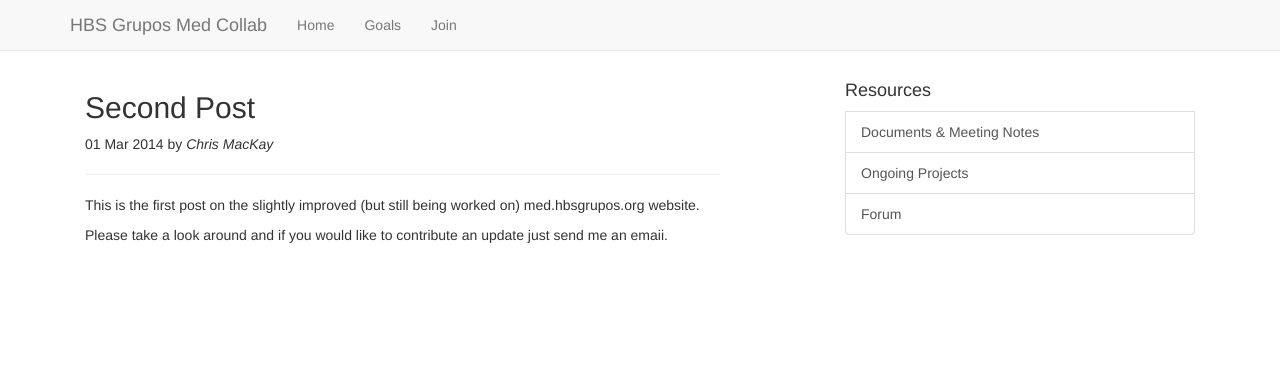
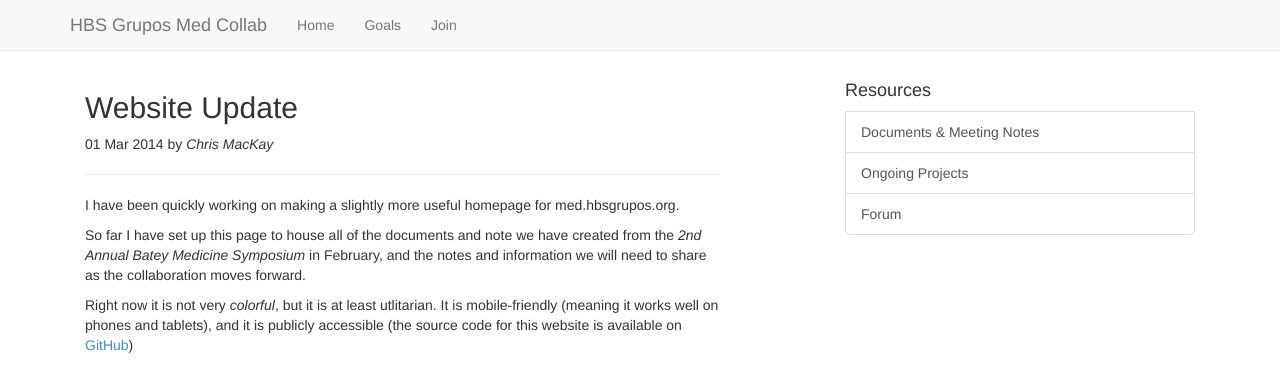
Before and after one commit to crmackay/med.hbsgrupos.org, a Jekyll site: the page built from _posts/2014-03-01-second-post.md, in a window 1280 px wide. Shown: the top 392 px of the page. Built offline with Jekyll 4.4.1, drawn with Linux system fonts in a browser that asks for light colours; nearby versions of some CDN libraries; library files that are not in the unit come from our copies.

Commit message:
updated posts to be relevant

```diff
--- a/_posts/2014-03-01-second-post.md
+++ b/_posts/2014-03-01-second-post.md
@@ -1,10 +1,12 @@
 ---
 published: true
 layout: post
-title: Second Post
+title: Website Update
 author: Chris MacKay
 ---
 
-This is the first post on the slightly improved (but still being worked on) med.hbsgrupos.org website.
+I have been quickly working on making a slightly more useful homepage for med.hbsgrupos.org.
 
-Please take a look around and if you would like to contribute an update just send me an emaii.
+So far I have set up this page to house all of the documents and note we have created from the *2nd Annual Batey Medicine Symposium* in February, and the notes and information we will need to share as the collaboration moves forward.
+
+Right now it is not very *colorful*, but it is at least utlitarian. It is mobile-friendly (meaning it works well on phones and tablets), and it is publicly accessible (the source code for this website is available on [GitHub](https://github.com/crmackay/med.hbsgrupos.org))
--- a/index.html
+++ b/index.html
@@ -33,7 +33,7 @@ title: HBS Grupos Medical Collaboration Home Page
 		</div>
 		<div class="panel-body">
 		<p>
-			{{post.content | strip_html | truncatewords:40}}
+			{{post.excerpt}}
 		</p>
   		</div>
 	</div>
```
Also changed, not shown: _posts/2014-02-28-hello-world.md (+4 -1 lines), 4 other files.
